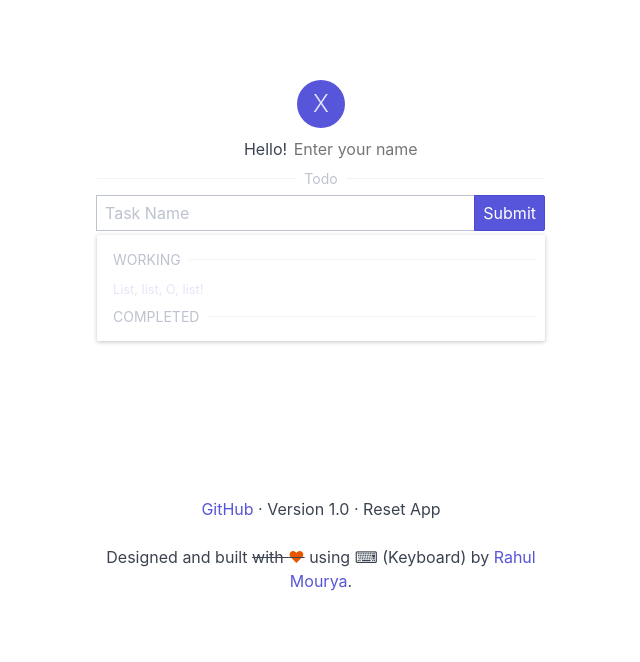
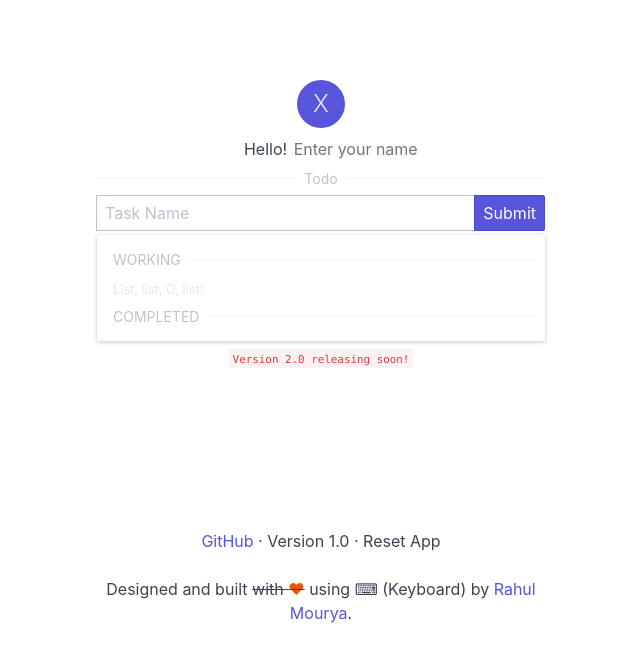
Before and after one commit to rahulmourya336/VanillaToDo, a website: page index.html in a window 1280 px wide. Shown: the whole page, without its empty margins (319-959 px from the left). Drawn offline with nearby package versions, Linux system fonts and the light colour scheme.

Commit message:
V2 banner

```diff
--- a/index.html
+++ b/index.html
@@ -73,7 +73,7 @@
             </ul>
         </div>
         <!-- OnDBConnect appear here -->
-        <div id="status"></div>
+        <div id="status" class="text-center mt-2"><code class="sub"><small>Version 2.0 releasing soon!</small></code></div>
 
         <div id="footer">
             <p><a href="https://github.com/rahulmourya336/VanillaToDo" target="_blank" rel="noopener">GitHub</a> ·
--- a/script.js
+++ b/script.js
@@ -1,9 +1,9 @@
 /**
  * TODO:
- *  1. Add PWA support [Working]
+ *  1. Add PWA support [Done]
  *
  * Error stack:
- *  1. Shake bug fix
+ *  1. Shake bug fix [Working]
  *  2. Add IDB Support
  *
  */
```
